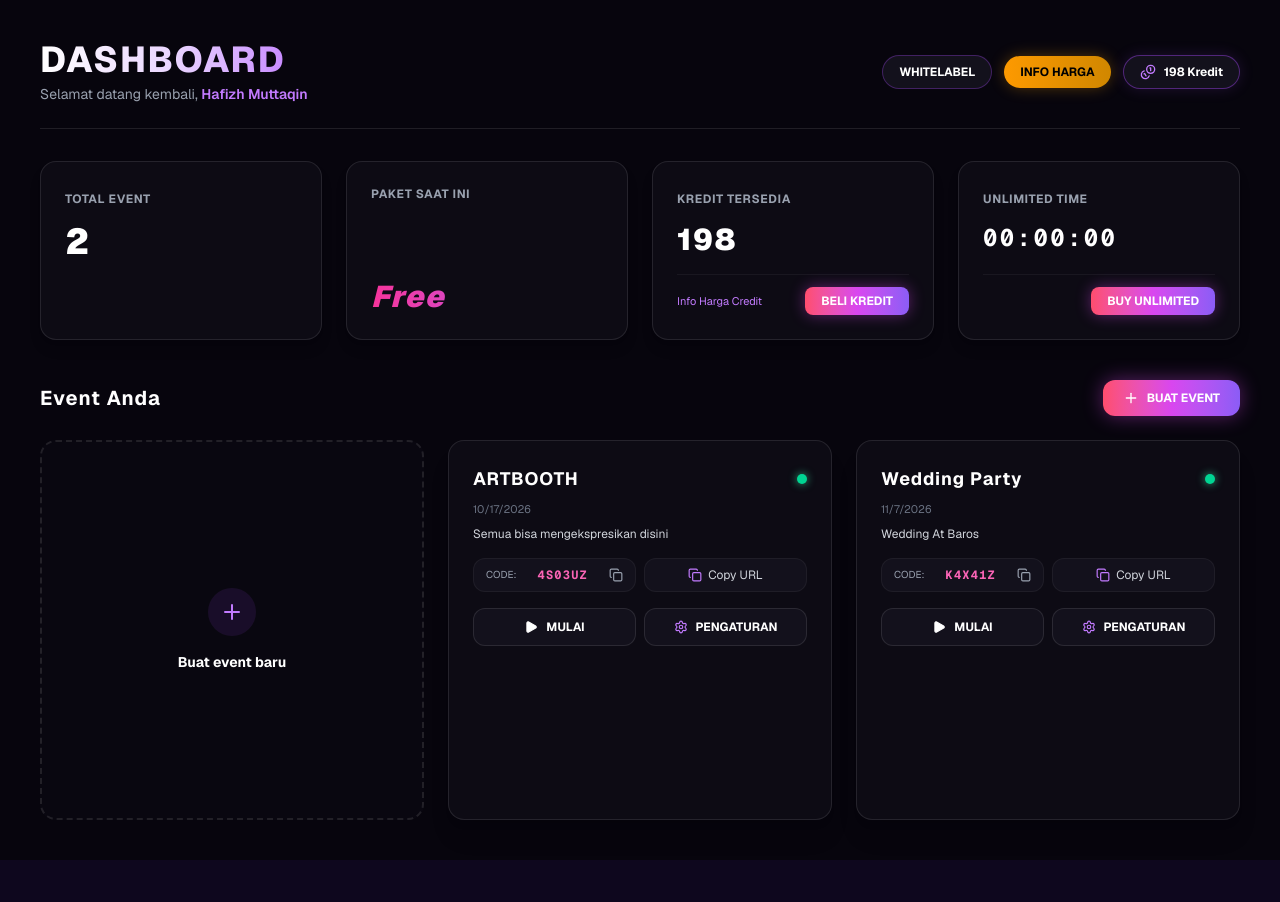
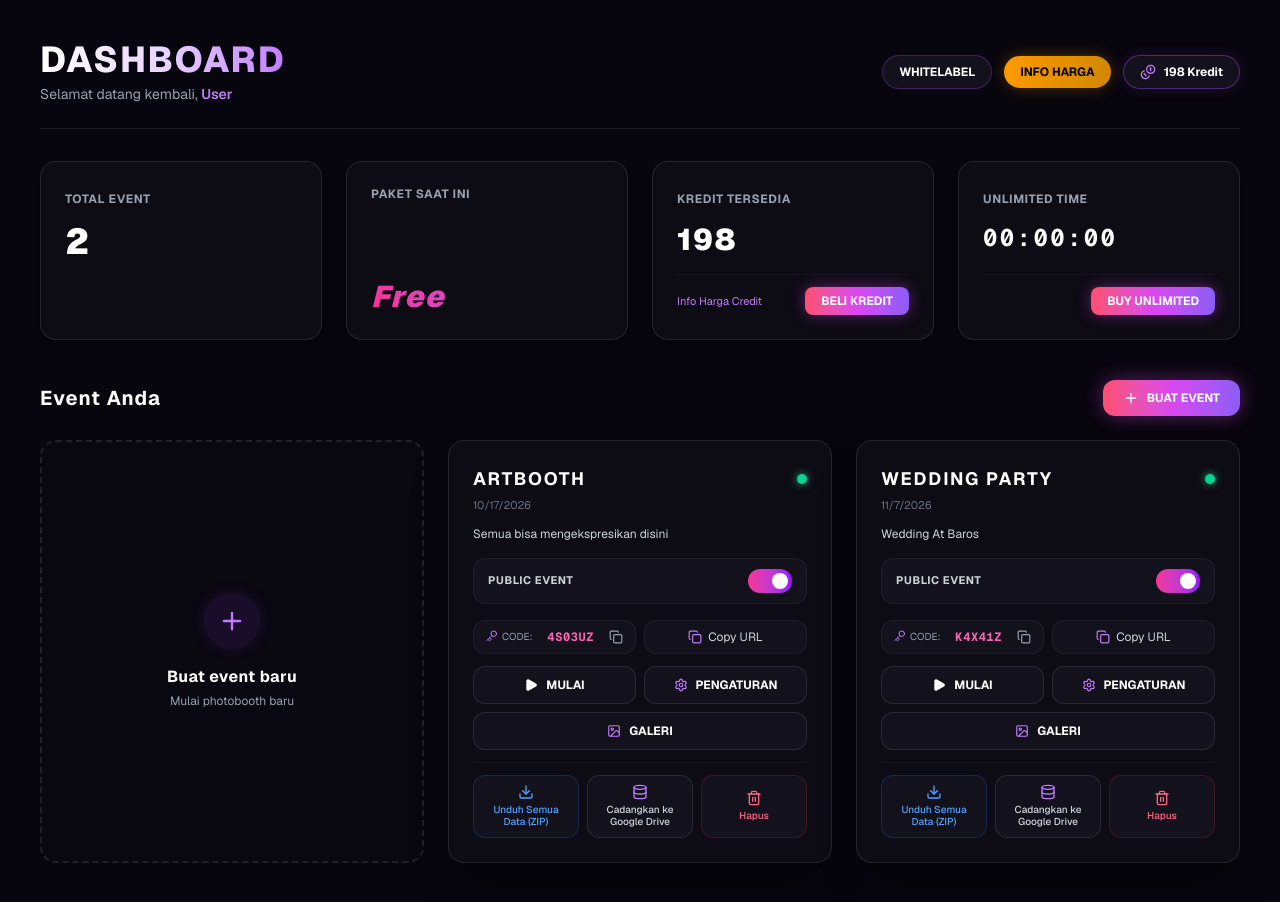
Before and after one commit to nuryanash3-lgtm/cekreks, a Next.js app: page /event in a window 1280 px wide. Before the commit the page ends 860 px from the top, so only its background shows below. Built offline with nearby package versions, Linux system fonts and the light colour scheme.

Commit message:
feat: update ui dashboard event

```diff
--- a/daftarAkun.json
+++ /dev/null
@@ -1,4 +0,0 @@
-{
-    "email": "nuryana106@gmail.com",
-    "password": "12345"
-}
--- a/src/app/event/page.tsx
+++ b/src/app/event/page.tsx
@@ -1,20 +1,66 @@
 'use client';
 
 import React, { useState } from 'react';
-import { Plus, Copy, Play, Settings, Image as ImageIcon, Download, Database, Trash2, Coins } from 'lucide-react';
+import { Plus, Copy, Play, Settings, Image as ImageIcon, Download, Database, Trash2, Coins, Key, CheckCircle2 } from 'lucide-react';
 import akunData from '@/data/daftarAkun.json';
 
+interface EventItem {
+  code: string;
+  title: string;
+  date: string;
+  description: string;
+  isPublic?: boolean;
+}
+
 export default function EventDashboardPage() {
-  const [events, setEvents] = useState(akunData.events);
+  const [events, setEvents] = useState<EventItem[]>(
+    akunData.events.map((ev) => ({ ...ev, isPublic: ev.isPublic ?? true }))
+  );
   const [kredit] = useState(198);
+  const [toastMessage, setToastMessage] = useState<string | null>(null);
+
+  const showToast = (message: string) => {
+    setToastMessage(message);
+    setTimeout(() => {
+      setToastMessage(null);
+    }, 3000);
+  };
 
   const handleCopyText = (text: string, label: string) => {
     navigator.clipboard.writeText(text);
-    alert(`${label} berhasil disalin!`);
+    showToast(`${label} berhasil disalin!`);
+  };
+
+  const togglePublicStatus = (code: string) => {
+    setEvents(prev =>
+      prev.map(ev => {
+        if (ev.code === code) {
+          const newStatus = !ev.isPublic;
+          showToast(`Event ${ev.title} diset menjadi ${newStatus ? 'Public' : 'Private'}`);
+          return { ...ev, isPublic: newStatus };
+        }
+        return ev;
+      })
+    );
+  };
+
+  const handleDeleteEvent = (code: string, title: string) => {
+    if (confirm(`Apakah Anda yakin ingin menghapus event "${title}"?`)) {
+      setEvents(prev => prev.filter(ev => ev.code !== code));
+      showToast(`Event ${title} berhasil dihapus!`);
+    }
   };
 
   return (
-    <div className="min-h-screen bg-[#07050d] text-white p-6 md:p-10 font-sans">
+    <div className="min-h-screen bg-[#07050d] text-white p-6 md:p-10 font-sans relative">
+
+      {/* TOAST NOTIFICATION */}
+      {toastMessage && (
+        <div className="fixed bottom-6 right-6 z-50 flex items-center gap-2 bg-[#13111c] border border-purple-500/50 text-white px-4 py-3 rounded-xl shadow-[0_0_20px_rgba(168,85,247,0.3)] animate-fade-in">
+          <CheckCircle2 className="w-4 h-4 text-emerald-400" />
+          <span className="text-xs font-medium">{toastMessage}</span>
+        </div>
+      )}
 
       {/* TOP HEADER SECTION */}
       <header className="flex flex-col lg:flex-row items-start lg:items-center justify-between pb-6 mb-8 border-b border-white/10 gap-4">
@@ -23,7 +69,7 @@ export default function EventDashboardPage() {
             DASHBOARD
           </h1>
           <p className="text-sm text-gray-400 mt-1">
-            Selamat datang kembali, <span className="text-purple-400 font-semibold">Hafizh Muttaqin</span>
+            Selamat datang kembali, <span className="text-purple-400 font-semibold">User</span>
           </p>
         </div>
 
@@ -89,53 +135,116 @@ export default function EventDashboardPage() {
 
       {/* GRID EVENT */}
       <div className="grid grid-cols-1 md:grid-cols-2 lg:grid-cols-3 gap-6">
-        <div className="border-2 border-dashed border-white/10 hover:border-purple-500/50 rounded-2xl p-8 flex flex-col items-center justify-center text-center min-h-[380px] bg-[#0d0b14]/50 cursor-pointer group">
-          <div className="w-12 h-12 rounded-full bg-purple-500/10 group-hover:bg-purple-500/20 flex items-center justify-center text-purple-400 mb-4 transition">
-            <Plus className="w-6 h-6" />
+        {/* CARD BUAT EVENT BARU */}
+        <div className="border-2 border-dashed border-white/10 hover:border-purple-500/50 rounded-2xl p-8 flex flex-col items-center justify-center text-center min-h-[420px] bg-[#0d0b14]/50 cursor-pointer group transition">
+          <div className="w-14 h-14 rounded-full bg-purple-500/10 group-hover:bg-purple-500/20 flex items-center justify-center text-purple-400 mb-4 transition shadow-[0_0_15px_rgba(168,85,247,0.15)]">
+            <Plus className="w-7 h-7" />
           </div>
-          <h3 className="font-bold text-sm text-white">Buat event baru</h3>
+          <h3 className="font-bold text-base text-white tracking-wide">Buat event baru</h3>
+          <p className="text-xs text-gray-400 mt-1">Mulai photobooth baru</p>
         </div>
 
+        {/* LIST EVENT CARDS */}
         {events.map((ev) => (
-          <div key={ev.code} className="bg-[#0d0b14] border border-white/10 rounded-2xl p-6 relative flex flex-col justify-between shadow-xl">
+          <div key={ev.code} className="bg-[#0d0b14] border border-white/10 rounded-2xl p-6 relative flex flex-col justify-between shadow-2xl">
             <div>
-              <div className="flex items-center justify-between mb-2">
-                <h3 className="text-lg font-bold tracking-wider">{ev.title}</h3>
-                <span className="w-2.5 h-2.5 rounded-full bg-emerald-400 shadow-[0_0_8px_rgba(52,211,153,0.8)]" />
+              {/* Header Card */}
+              <div className="flex items-center justify-between mb-1">
+                <h3 className="text-lg font-bold tracking-widest uppercase">{ev.title}</h3>
+                <span className={`w-2.5 h-2.5 rounded-full ${ev.isPublic ? 'bg-emerald-400 shadow-[0_0_8px_rgba(52,211,153,0.8)]' : 'bg-rose-500 shadow-[0_0_8px_rgba(244,63,94,0.8)]'}`} />
               </div>
-              <div className="text-[11px] text-gray-500 mb-2">{ev.date}</div>
+              <div className="text-[11px] text-gray-500 mb-3">{ev.date}</div>
               <p className="text-xs text-gray-300 mb-4">{ev.description}</p>
 
-              <div className="grid grid-cols-2 gap-2 mb-4">
+              {/* TOGGLE PUBLIC EVENT */}
+              <div className="flex items-center justify-between mb-4 bg-[#13111c] border border-white/5 px-3.5 py-2.5 rounded-xl">
+                <span className="text-[11px] font-bold tracking-wider text-gray-300 uppercase">Public Event</span>
+                <button
+                  type="button"
+                  onClick={() => togglePublicStatus(ev.code)}
+                  className={`relative inline-flex h-6 w-11 items-center rounded-full transition-colors focus:outline-none ${
+                    ev.isPublic ? 'bg-gradient-to-r from-pink-500 to-purple-600' : 'bg-gray-700'
+                  }`}
+                >
+                  <span
+                    className={`inline-block h-4 w-4 transform rounded-full bg-white transition-transform ${
+                      ev.isPublic ? 'translate-x-6' : 'translate-x-1'
+                    }`}
+                  />
+                </button>
+              </div>
+
+              {/* CODE & COPY URL ROW */}
+              <div className="grid grid-cols-2 gap-2 mb-3">
                 <div className="flex items-center justify-between px-3 py-2 bg-[#13111c] border border-white/5 rounded-xl text-xs">
-                  <span className="text-gray-400 text-[10px]">CODE:</span>
-                  <span className="font-mono font-bold text-pink-400 tracking-widest">{ev.code}</span>
-                  <button onClick={() => handleCopyText(ev.code, `Kode ${ev.code}`)} className="text-gray-400 hover:text-white">
+                  <div className="flex items-center gap-1 text-gray-400 text-[10px]">
+                    <Key className="w-3 h-3 text-purple-400" />
+                    <span>CODE:</span>
+                  </div>
+                  <span className="font-mono font-bold text-pink-400 tracking-wider">{ev.code}</span>
+                  <button onClick={() => handleCopyText(ev.code, `Kode ${ev.code}`)} className="text-gray-400 hover:text-white transition">
                     <Copy className="w-3.5 h-3.5" />
                   </button>
                 </div>
                 <button
                   onClick={() => handleCopyText(`https://cekreks.id/event/${ev.code}`, 'URL Event')}
-                  className="flex items-center justify-center gap-1.5 px-3 py-2 bg-[#13111c] border border-white/5 rounded-xl text-xs text-gray-300 hover:text-white"
+                  className="flex items-center justify-center gap-1.5 px-3 py-2 bg-[#13111c] border border-white/5 rounded-xl text-xs text-gray-300 hover:text-white transition"
                 >
                   <Copy className="w-3.5 h-3.5 text-purple-400" /> Copy URL
                 </button>
               </div>
 
-              <div className="grid grid-cols-2 gap-2 mb-3">
+              {/* MULAI & PENGATURAN ROW */}
+              <div className="grid grid-cols-2 gap-2 mb-2">
                 <a
                   href={`/event/${ev.code}`}
-                  className="flex items-center justify-center gap-2 py-2.5 bg-[#13111c] border border-white/10 hover:border-purple-500/50 rounded-xl text-xs font-bold uppercase transition"
+                  className="flex items-center justify-center gap-2 py-2.5 bg-[#13111c] border border-white/10 hover:border-purple-500/50 rounded-xl text-xs font-bold uppercase transition text-white"
                 >
                   <Play className="w-3.5 h-3.5 fill-current text-white" /> Mulai
                 </a>
                 <button
-                  onClick={() => alert(`Pengaturan event: ${ev.title}`)}
-                  className="flex items-center justify-center gap-2 py-2.5 bg-[#13111c] border border-white/10 hover:border-purple-500/50 rounded-xl text-xs font-bold uppercase transition"
+                  onClick={() => showToast(`Membuka pengaturan: ${ev.title}`)}
+                  className="flex items-center justify-center gap-2 py-2.5 bg-[#13111c] border border-white/10 hover:border-purple-500/50 rounded-xl text-xs font-bold uppercase transition text-white"
                 >
                   <Settings className="w-3.5 h-3.5 text-purple-400" /> Pengaturan
                 </button>
               </div>
+
+              {/* GALERI BUTTON */}
+              <button
+                onClick={() => showToast(`Membuka galeri event ${ev.title}`)}
+                className="w-full flex items-center justify-center gap-2 py-2.5 bg-[#13111c] border border-white/10 hover:border-purple-500/50 rounded-xl text-xs font-bold uppercase transition text-white mb-3"
+              >
+                <ImageIcon className="w-3.5 h-3.5 text-purple-400" /> Galeri
+              </button>
+            </div>
+
+            {/* BOTTOM ACTIONS (ZIP, DRIVE, DELETE) */}
+            <div className="grid grid-cols-3 gap-2 pt-3 border-t border-white/5">
+              <button
+                onClick={() => showToast(`Mengunduh ZIP untuk ${ev.title}...`)}
+                className="flex flex-col items-center justify-center p-2 bg-[#13111c] border border-blue-500/20 hover:border-blue-500/50 rounded-xl text-[10px] text-blue-400 font-medium text-center transition"
+                title="Unduh Semua Data (ZIP)"
+              >
+                <Download className="w-4 h-4 mb-1" />
+                <span className="leading-tight">Unduh Semua Data (ZIP)</span>
+              </button>
+              <button
+                onClick={() => showToast(`Mencadangkan ${ev.title} ke Google Drive...`)}
+                className="flex flex-col items-center justify-center p-2 bg-[#13111c] border border-white/10 hover:border-purple-500/50 rounded-xl text-[10px] text-gray-300 font-medium text-center transition"
+                title="Cadangkan ke Google Drive"
+              >
+                <Database className="w-4 h-4 mb-1 text-purple-400" />
+                <span className="leading-tight">Cadangkan ke Google Drive</span>
+              </button>
+              <button
+                onClick={() => handleDeleteEvent(ev.code, ev.title)}
+                className="flex flex-col items-center justify-center p-2 bg-[#13111c] border border-rose-500/20 hover:border-rose-500/50 rounded-xl text-[10px] text-rose-400 font-medium text-center transition"
+                title="Hapus"
+              >
+                <Trash2 className="w-4 h-4 mb-1" />
+                <span className="leading-tight">Hapus</span>
+              </button>
             </div>
           </div>
         ))}
--- a/src/data/daftarAkun.json
+++ b/src/data/daftarAkun.json
@@ -15,14 +15,16 @@
       "title": "ARTBOOTH",
       "date": "10/17/2026",
       "description": "Semua bisa mengekspresikan disini",
-      "redirectUrl": "/event/4S03UZ"
+      "redirectUrl": "/event/4S03UZ",
+      "isPublic": true
     },
     {
       "code": "K4X41Z",
       "title": "Wedding Party",
       "date": "11/7/2026",
       "description": "Wedding At Baros",
-      "redirectUrl": "/event/K4X41Z"
+      "redirectUrl": "/event/K4X41Z",
+      "isPublic": true
     }
   ]
 }
```
